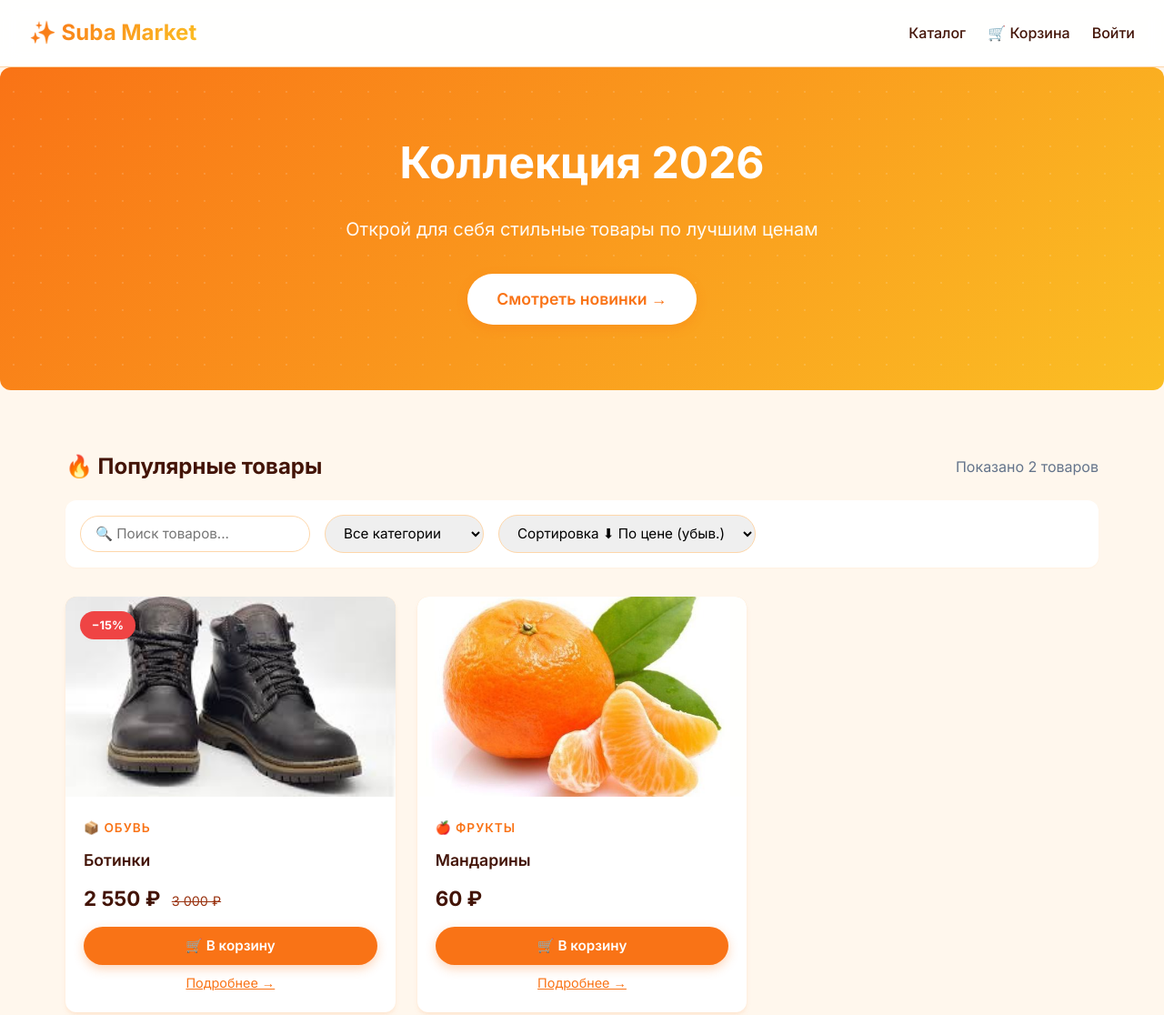
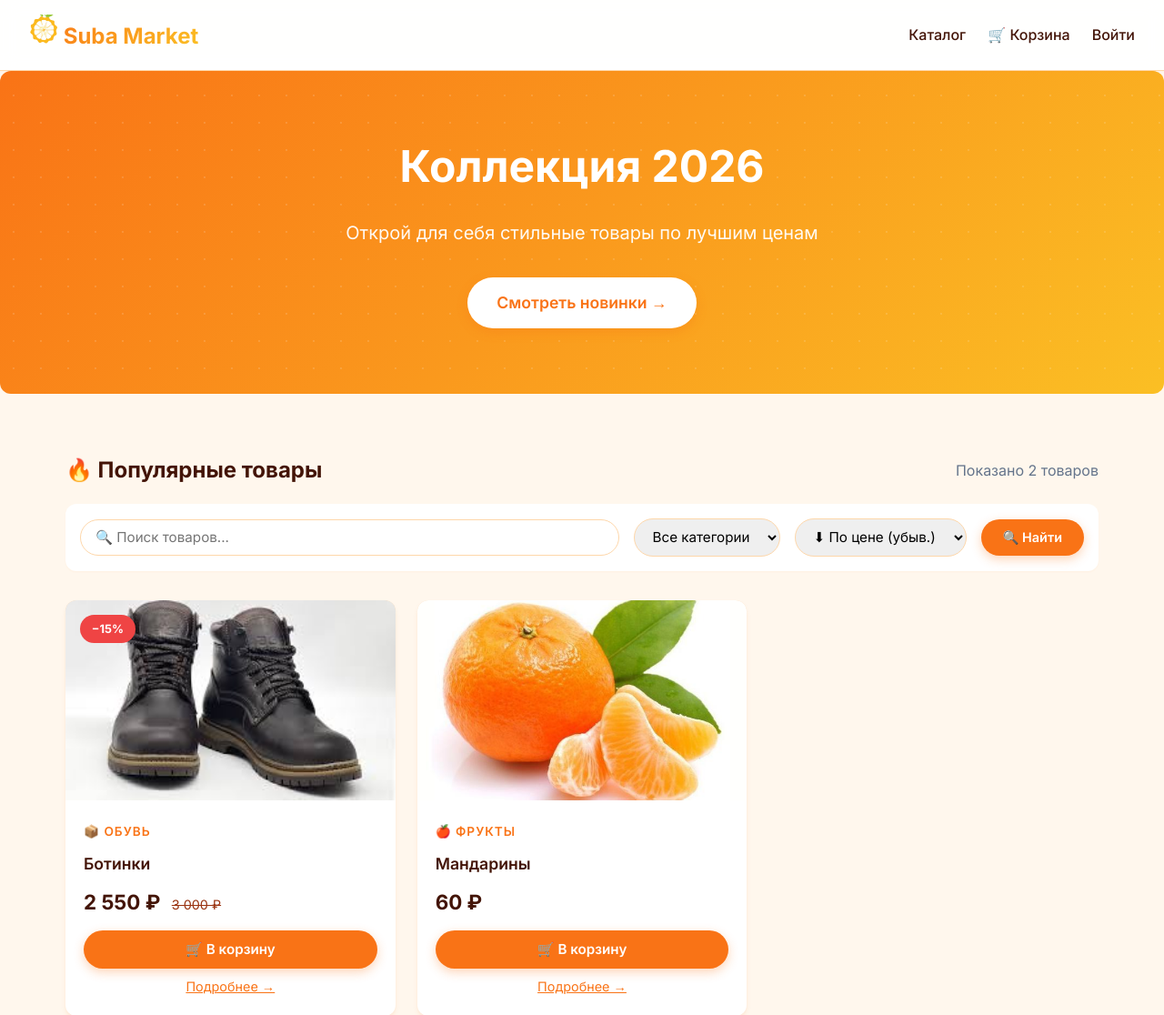
Before and after one commit to SubOfTheDarkness/sqlflask_bd_kkmt, a Flask app: page /catalogue in a window 1280 px wide. Shown: the top 1116 px of the page at 91% size. Run offline with Flask 3, Linux system fonts and the light colour scheme; data comes from the database, SQL or seed files in the repository.

Commit message:
поиск + сортировака

```diff
--- a/app/catalogue.py
+++ b/app/catalogue.py
@@ -9,6 +9,7 @@ bp = Blueprint('catalogue', __name__)
 def index_redirect():
     return redirect(url_for('catalogue.catalogue'))
 
+
 @bp.route('/to_cart', methods=['POST'])
 def to_cart():
     if g.user is not None:
@@ -19,31 +20,67 @@ def to_cart():
             db = get_db()
             db.execute(
                 'INSERT INTO cart(product_id,user_id,quantity)'
-                ' VALUES(?,?,?)', (product_ids,g.user['id'],val))
+                ' VALUES(?,?,?)', (product_ids, g.user['id'], val))
             db.commit()
             return jsonify({'status': 'success'})
+        except Exception as e:
+            return jsonify({'status': 'error', 'message': str(e)})
+    else:
+        return jsonify({'status': 'error', 'message': 'Для добавления товара в корзину необходимо войти в аккаунт'})
 
-        except Exception as e:
-            return jsonify({'status': 'error','message': str(e)})
-    else:
-        return jsonify({'status': 'error','message': 'Для добавления товара в корзину необходимо войти в аккаунт'})
 
 @bp.route('/catalogue')
 def catalogue():
+    """Главная страница с каталогом товаров."""
+    search = request.args.get('search', '')
+    category_filter = request.args.get('category', '')
+    sort_direction = request.args.get('sort_direction', '0')
+
     db = get_db()
-    products = db.execute(
-        'SELECT id, title, price, discount, category, image'
-        ' FROM product'
-    ).fetchall()
-    if g.user is not None:
+
+    # Получаем все товары
+    query = 'SELECT id, title, price, discount, category, image FROM product'
+    params = []
+    conditions = []
+
+    if category_filter:
+        conditions.append('LOWER(category) = LOWER(?)')
+        params.append(category_filter)
+
+    if conditions:
+        query += ' WHERE ' + ' AND '.join(conditions)
+
+    if sort_direction == '1':
+        query += ' ORDER BY price * (1 - COALESCE(discount, 0)/100.0) ASC'
+    else:
+        query += ' ORDER BY price * (1 - COALESCE(discount, 0)/100.0) DESC'
+
+    products = db.execute(query, params).fetchall()
+
+    # Фильтруем по названию в Python (игнорирует регистр)
+    if search:
+        search_lower = search.lower()
+        products = [p for p in products if search_lower in p['title'].lower()]
+
+    categories = db.execute('SELECT DISTINCT category FROM product ORDER BY category').fetchall()
+
+    if g.user:
         carts = db.execute(
             'SELECT product_id FROM cart WHERE user_id = ?', (g.user['id'],)
         ).fetchall()
         cart_count = len(carts)
     else:
-        carts=[{"product_id": None}]
+        carts = [{"product_id": None}]
         cart_count = None
-    return render_template('catalogue/catalog.html', products=products, carts=carts, cart_count=cart_count)
+
+    return render_template('catalogue/catalog.html',
+                           products=products,
+                           carts=carts,
+                           cart_count=cart_count,
+                           categories=categories,
+                           search=search,
+                           category_filter=category_filter,
+                           sort_direction=sort_direction)
 
 
 @bp.route('/product')
@@ -62,6 +99,6 @@ def product(product_id=1):
         ).fetchall()
         cart_count = len(carts)
     else:
-        carts=[{"product_id": None}]
+        carts = [{"product_id": None}]
         cart_count = None
     return render_template('catalogue/product.html', product=product, carts=carts, cart_count=cart_count)
--- a/app/templates/base.html
+++ b/app/templates/base.html
@@ -4,7 +4,7 @@
   <meta charset="UTF-8">
   <meta name="viewport" content="width=device-width, initial-scale=1.0">
   <title>{% block title %}Suba Market{% endblock %}</title>
-  <link rel="icon" type="image/x-icon" href="/favicon.ico">
+  <link rel="icon" type="image/png" href="{{url_for('static', filename='favicon.png')}}">
   <link rel="stylesheet" href="{{ url_for('static', filename='css/styles.css') }}">
   <style>
     /* Плашка уведомлений */
@@ -110,7 +110,7 @@
   {% endwith %}
   <!-- Шапка -->
   <header>
-    <div class="logo"><a href="{{ url_for('catalogue.catalogue') }}">✨ Suba Market</a></div>
+    <div class="logo"><a href="{{ url_for('catalogue.catalogue') }}"><img src="{{url_for('static', filename='favicon.png')}}" width="32" height="32"> Suba Market</a></div>
     <nav>
       {% if g.user and g.user['flag_admin']==1%}
       <a href="{{ url_for('admin.admin') }}" style="background:#f97316; color:white; padding:0.5rem 1rem; border-radius:100px;">👑 Админ</a>
--- a/app/templates/catalogue/catalog.html
+++ b/app/templates/catalogue/catalog.html
@@ -20,32 +20,40 @@
 
   <!-- Фильтры -->
   <div class="filters">
-    <input type="text" placeholder="🔍 Поиск товаров...">
-    <select>
-      <option>Все категории</option>
-      <option>📱 Электроника</option>
-      <option>👕 Одежда</option>
-      <option>📚 Книги</option>
-      <option>🍎 Фрукты</option>
-    </select>
-    {% set sort_on = request.args.sort_direction|default(0)|e|int %}
+    <form method="GET" action="{{ url_for('catalogue.catalogue') }}" style="display:flex; gap:1rem; flex-wrap:wrap; align-items:center; width:100%;">
+      <input type="text" name="search" placeholder="🔍 Поиск товаров..." value="{{ search }}" style="flex:1; min-width:200px;">
 
-      {% if sort_on == 0%}
-        <select id="select_direction" onchange="window.location = this.options[this.selectedIndex].value;">
-          <option value="{{url_for('catalogue.catalogue',sort_direction=0, _anchor='catalogue')}}">Сортировка ⬇ По цене (убыв.)</option>
-          <option value="{{url_for('catalogue.catalogue',sort_direction=1, _anchor='catalogue')}}">Сортировка ⬆ По цене (возр.)</option>
-        </select>
-      {% elif sort_on == 1%}
-        <select id="select_direction" onchange="window.location = this.options[this.selectedIndex].value;">
-          <option value="{{url_for('catalogue.catalogue',sort_direction=1, _anchor='catalogue')}}">Сортировка ⬆ По цене (возр.)</option>
-          <option value="{{url_for('catalogue.catalogue',sort_direction=0, _anchor='catalogue')}}">Сортировка ⬇ По цене (убыв.)</option>
-        </select>
+      <select name="category" onchange="this.form.submit()">
+        <option value="">Все категории</option>
+        {% for cat in categories %}
+        <option value="{{ cat.category }}" {% if category_filter == cat.category %}selected{% endif %}>
+          {% if cat.category == 'Электроника' %}📱
+          {% elif cat.category == 'Одежда' %}👕
+          {% elif cat.category == 'Книги' %}📚
+          {% elif cat.category == 'Фрукты' %}🍎
+          {% elif cat.category == 'Обувь' %}👢
+          {% else %}📦{% endif %}
+          {{ cat.category }}
+        </option>
+        {% endfor %}
+      </select>
+
+      <select name="sort_direction" onchange="this.form.submit()">
+        <option value="0" {% if sort_direction == '0' %}selected{% endif %}>⬇ По цене (убыв.)</option>
+        <option value="1" {% if sort_direction == '1' %}selected{% endif %}>⬆ По цене (возр.)</option>
+      </select>
+
+      {% if search or category_filter %}
+      <a href="{{ url_for('catalogue.catalogue') }}" class="btn btn-outline" style="font-size:0.85rem;">✕ Сбросить</a>
       {% endif %}
 
+      <button type="submit" class="btn btn-primary" style="font-size:0.9rem;">🔍 Найти</button>
+    </form>
   </div>
+
   <!-- Карточки товаров -->
   <div class="product-grid">
-    {% for product in products|sort(attribute='title', reverse=sort_on) %}
+    {% for product in products %}
     <div class="product-card">
       {% if product.discount and product.discount > 0 %}
         <span class="badge">−{{ product.discount }}%</span>
```
Also changed, not shown: app/static/favicon.png (added).
